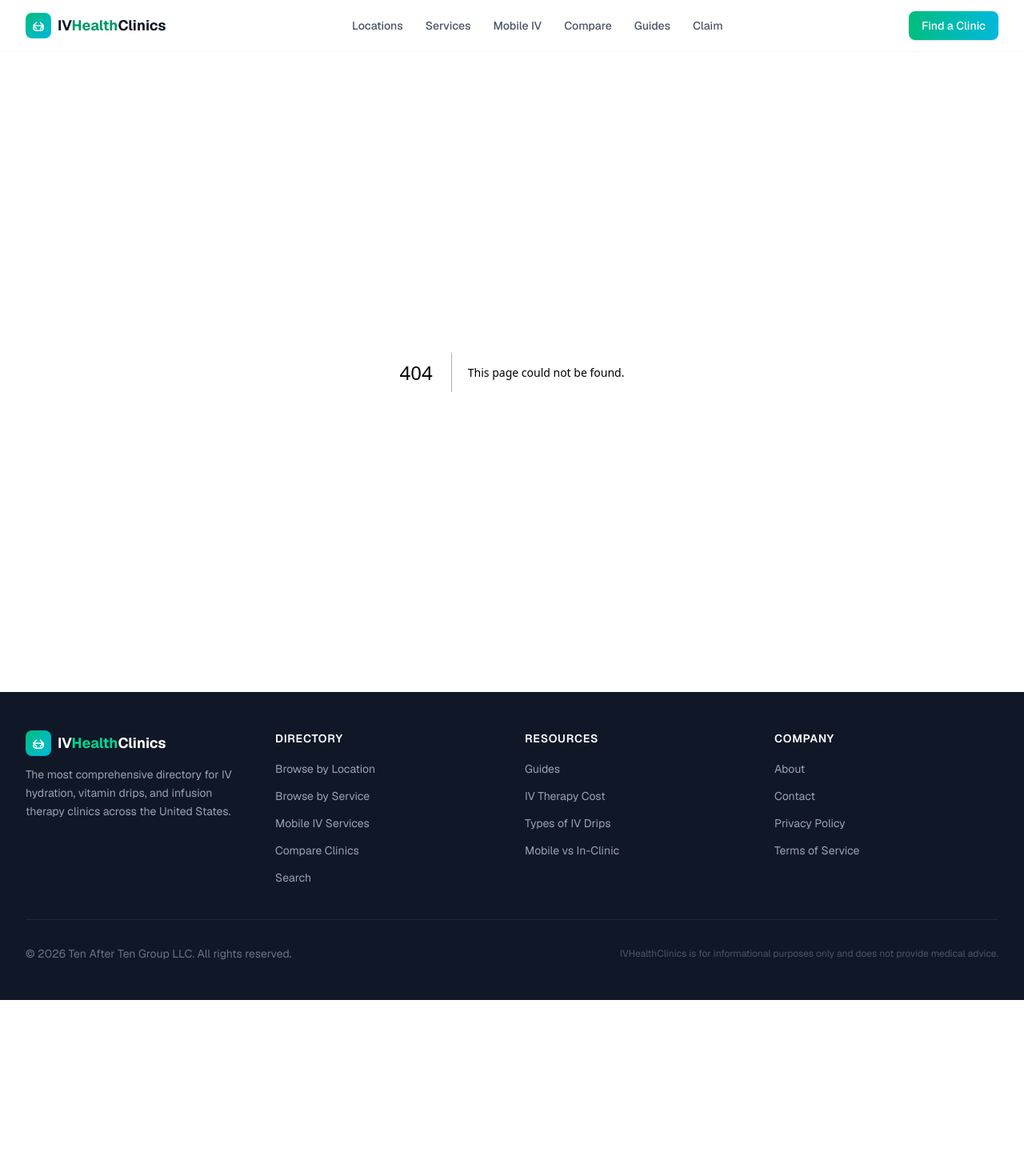
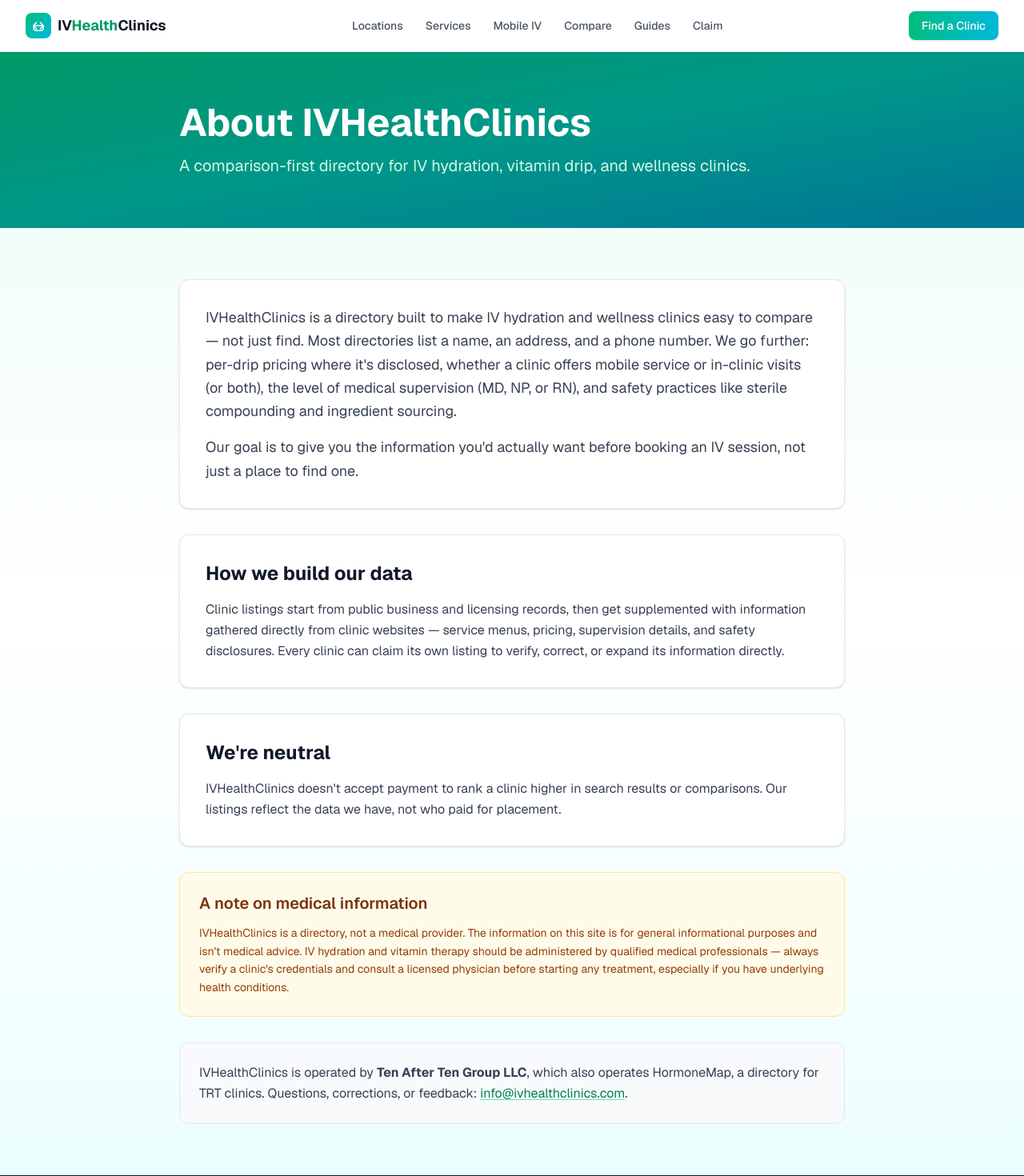
Before and after one commit to brettage/ivhealthclinics, a Next.js app: page /about in a window 1280 px wide. Before the commit this address had no page. Shown: the top 1470 px of the page at 80% size. Before the commit the page ends 1250 px from the top, so only its background shows below. Built offline with nearby package versions, Linux system fonts and the light colour scheme.

Commit message:
created about page

```diff
--- /dev/null
+++ b/src/app/about/page.tsx
@@ -0,0 +1,82 @@
+import type { Metadata } from 'next'
+
+export const metadata: Metadata = {
+  title: 'About IVHealthClinics | Compare IV Therapy Clinics',
+  description:
+    'Learn how IVHealthClinics helps people compare IV hydration and wellness clinics by pricing, mobile availability, medical supervision, and safety disclosures.',
+  alternates: { canonical: '/about' },
+}
+
+export default function AboutPage() {
+  return (
+    <div className="min-h-screen bg-gradient-to-b from-emerald-50 via-white to-cyan-50">
+      <div className="bg-gradient-to-br from-emerald-600 via-teal-600 to-cyan-700">
+        <div className="max-w-4xl mx-auto px-4 sm:px-6 lg:px-8 py-16">
+          <h1 className="text-4xl font-bold text-white sm:text-5xl">About IVHealthClinics</h1>
+          <p className="mt-4 text-xl text-emerald-100 max-w-3xl">
+            A comparison-first directory for IV hydration, vitamin drip, and wellness clinics.
+          </p>
+        </div>
+      </div>
+
+      <div className="max-w-4xl mx-auto px-4 sm:px-6 lg:px-8 py-16 space-y-8">
+        <section className="bg-white rounded-xl shadow-sm border border-gray-200 p-8">
+          <p className="text-gray-700 text-lg leading-relaxed">
+            IVHealthClinics is a directory built to make IV hydration and wellness clinics easy
+            to compare — not just find. Most directories list a name, an address, and a phone
+            number. We go further: per-drip pricing where it&apos;s disclosed, whether a clinic offers
+            mobile service or in-clinic visits (or both), the level of medical supervision (MD, NP,
+            or RN), and safety practices like sterile compounding and ingredient sourcing.
+          </p>
+          <p className="mt-4 text-gray-700 text-lg leading-relaxed">
+            Our goal is to give you the information you&apos;d actually want before booking an IV
+            session, not just a place to find one.
+          </p>
+        </section>
+
+        <section className="bg-white rounded-xl shadow-sm border border-gray-200 p-8">
+          <h2 className="text-2xl font-bold text-gray-900 mb-4">How we build our data</h2>
+          <p className="text-gray-700 leading-relaxed">
+            Clinic listings start from public business and licensing records, then get supplemented
+            with information gathered directly from clinic websites — service menus, pricing,
+            supervision details, and safety disclosures. Every clinic can claim its own listing to
+            verify, correct, or expand its information directly.
+          </p>
+        </section>
+
+        <section className="bg-white rounded-xl shadow-sm border border-gray-200 p-8">
+          <h2 className="text-2xl font-bold text-gray-900 mb-4">We&apos;re neutral</h2>
+          <p className="text-gray-700 leading-relaxed">
+            IVHealthClinics doesn&apos;t accept payment to rank a clinic higher in search results or
+            comparisons. Our listings reflect the data we have, not who paid for placement.
+          </p>
+        </section>
+
+        <section className="bg-amber-50 rounded-xl border border-amber-200 p-6">
+          <h2 className="text-xl font-semibold text-amber-900 mb-3">A note on medical information</h2>
+          <p className="text-amber-800 text-sm leading-relaxed">
+            IVHealthClinics is a directory, not a medical provider. The information on this site is
+            for general informational purposes and isn&apos;t medical advice. IV hydration and vitamin
+            therapy should be administered by qualified medical professionals — always verify a
+            clinic&apos;s credentials and consult a licensed physician before starting any treatment,
+            especially if you have underlying health conditions.
+          </p>
+        </section>
+
+        <section className="bg-gray-50 rounded-xl border border-gray-200 p-6">
+          <p className="text-gray-700 leading-relaxed">
+            IVHealthClinics is operated by <strong>Ten After Ten Group LLC</strong>, which also
+            operates HormoneMap, a directory for TRT clinics. Questions, corrections, or feedback:{' '}
+            <a
+              href="mailto:info@ivhealthclinics.com"
+              className="text-emerald-700 underline decoration-emerald-300 underline-offset-2 hover:decoration-emerald-700"
+            >
+              info@ivhealthclinics.com
+            </a>
+            .
+          </p>
+        </section>
+      </div>
+    </div>
+  )
+}
```
